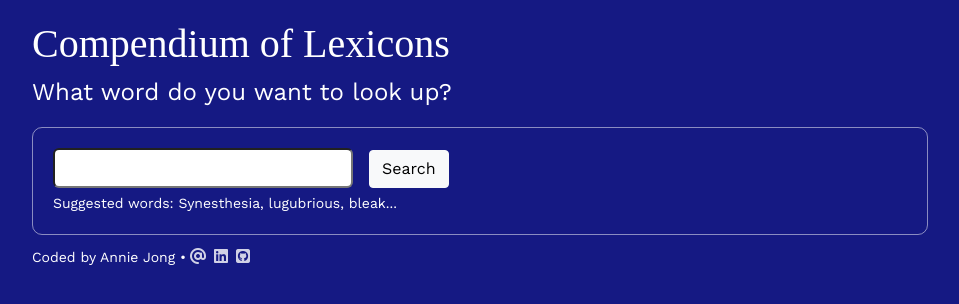
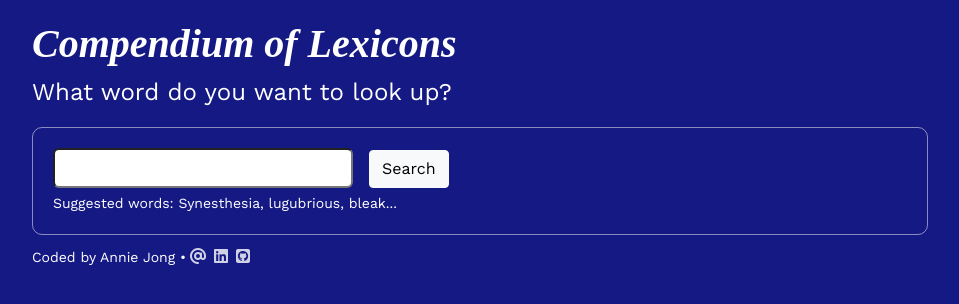
Before and after one commit to multipotentialite-aj/react-dictionary, a React (Create React App) app: page / in a window 1280 px wide. Shown: the top 304 px of the page, without its empty margins (160-1119 px from the left). Built offline with nearby package versions, Linux system fonts and the light colour scheme; a web font is replaced by a local one.

Commit message:
Fixed header style
Italic

```diff
--- a/src/App.css
+++ b/src/App.css
@@ -23,7 +23,8 @@ a {
 }
 h1 {
   font-family: 'Radley', serif;
-  font-style: bold italic;
+  font-style: italic;
+  font-weight: bold;
   font-size: 40px;
 }
 i {
```
